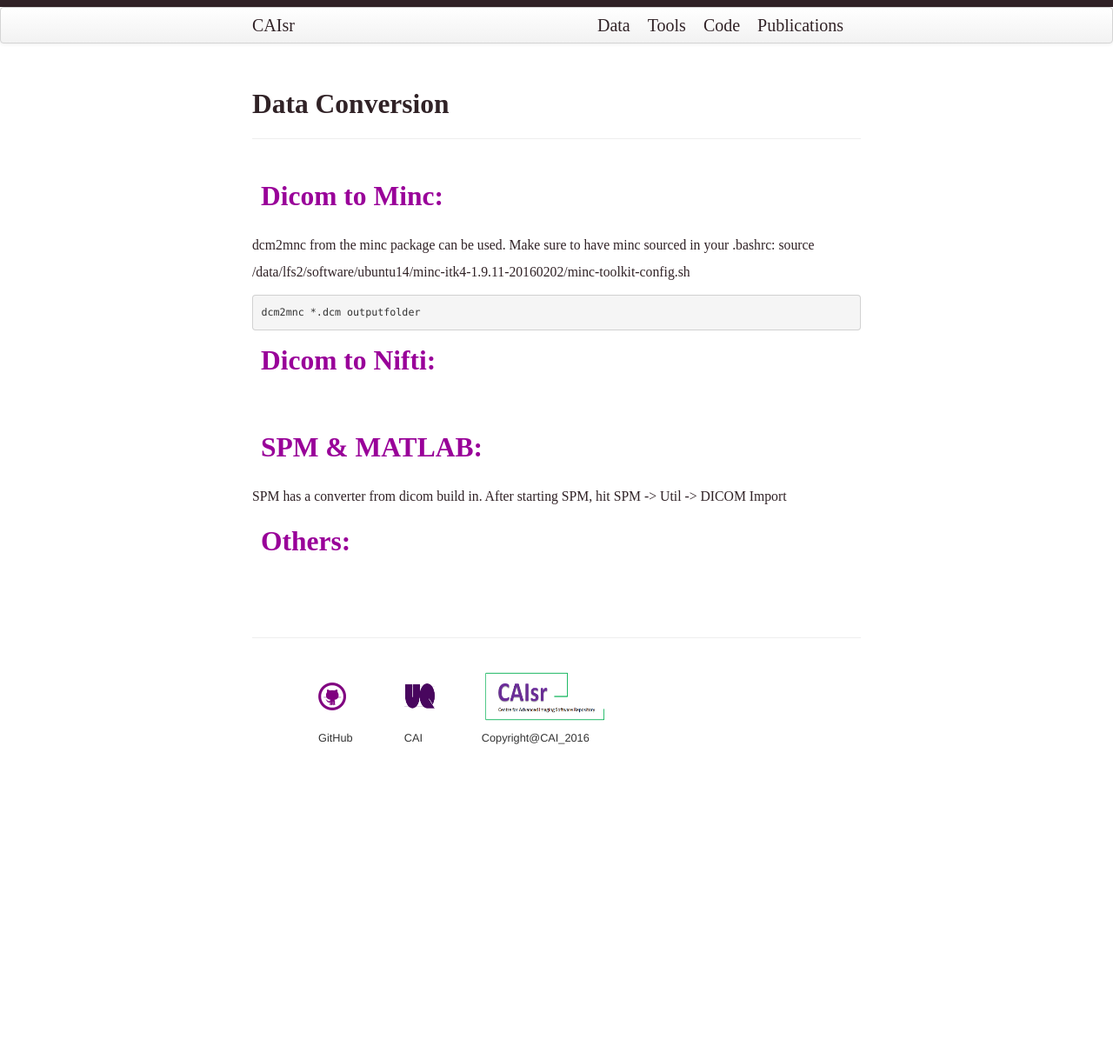
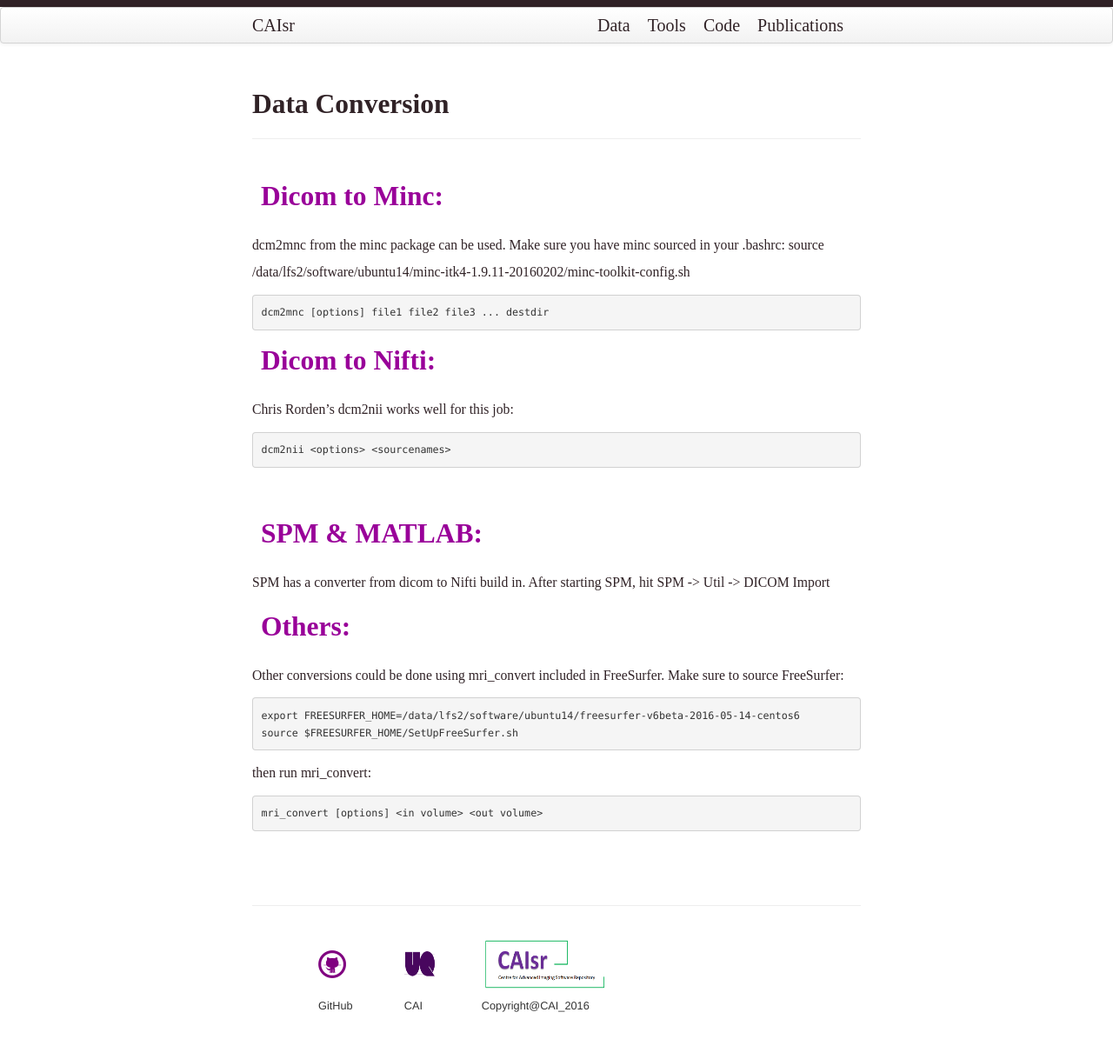
Before and after one commit to CAIsr/CAIsr.github.io, a Jekyll site: the page built from pages/data_conversion.md, in a window 1280 px wide. Shown: the whole page at 87% size. Built offline with Jekyll 4.4.1, drawn with Linux system fonts in a browser that asks for light colours; before the commit the page ends 910 px from its top, so only the background shows below that.

Commit message:
added conversion tools

````diff
--- a/pages/data_conversion.md
+++ b/pages/data_conversion.md
@@ -7,15 +7,18 @@ description: Overview of data conversion and types
 <dl>
 <dd> <h2 style="color:#990099;"> Dicom to Minc: </h2> </dd>
 </dl>
-dcm2mnc from the minc package can be used. Make sure to have minc sourced in your .bashrc: source /data/lfs2/software/ubuntu14/minc-itk4-1.9.11-20160202/minc-toolkit-config.sh
+dcm2mnc from the minc package can be used. Make sure you have minc sourced in your .bashrc: source /data/lfs2/software/ubuntu14/minc-itk4-1.9.11-20160202/minc-toolkit-config.sh
 ```bash
-dcm2mnc *.dcm outputfolder
+dcm2mnc [options] file1 file2 file3 ... destdir
 ```
 
 <dl>
 <dd> <h2 style="color:#990099;"> Dicom to Nifti: </h2> </dd>
 </dl>
-
+Chris Rorden's dcm2nii works well for this job:
+```bash
+dcm2nii <options> <sourcenames>
+```
 
 <dl>
 <dd> <br> </dd>
@@ -24,11 +27,21 @@ dcm2mnc *.dcm outputfolder
 <dl>
 <dd> <h2 style="color:#990099;"> SPM & MATLAB: </h2> </dd>
 </dl>
-SPM has a converter from dicom build in. After starting SPM, hit SPM -> Util -> DICOM Import
+SPM has a converter from dicom to Nifti build in. After starting SPM, hit SPM -> Util -> DICOM Import
 
 <dl>
 <dd> <h2 style="color:#990099;"> Others: </h2> </dd>
 </dl>
+Other conversions could be done using mri_convert included in FreeSurfer. Make sure to source FreeSurfer:
+```bash
+export FREESURFER_HOME=/data/lfs2/software/ubuntu14/freesurfer-v6beta-2016-05-14-centos6
+source $FREESURFER_HOME/SetUpFreeSurfer.sh
+```
+then run mri_convert:
+```bash
+mri_convert [options] <in volume> <out volume>
+```
+
 
 <dl>
 <dd> <br> </dd>
````
